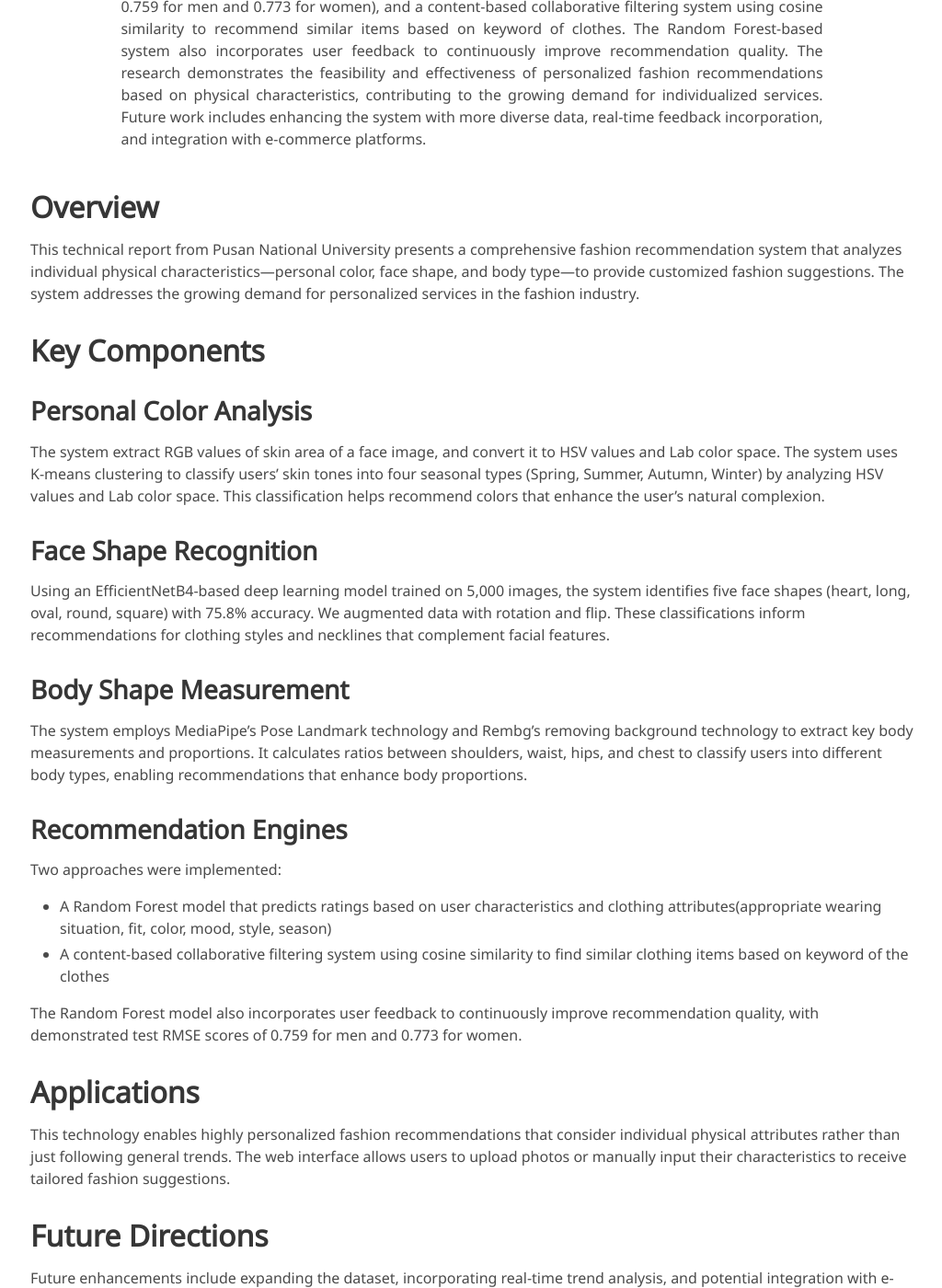
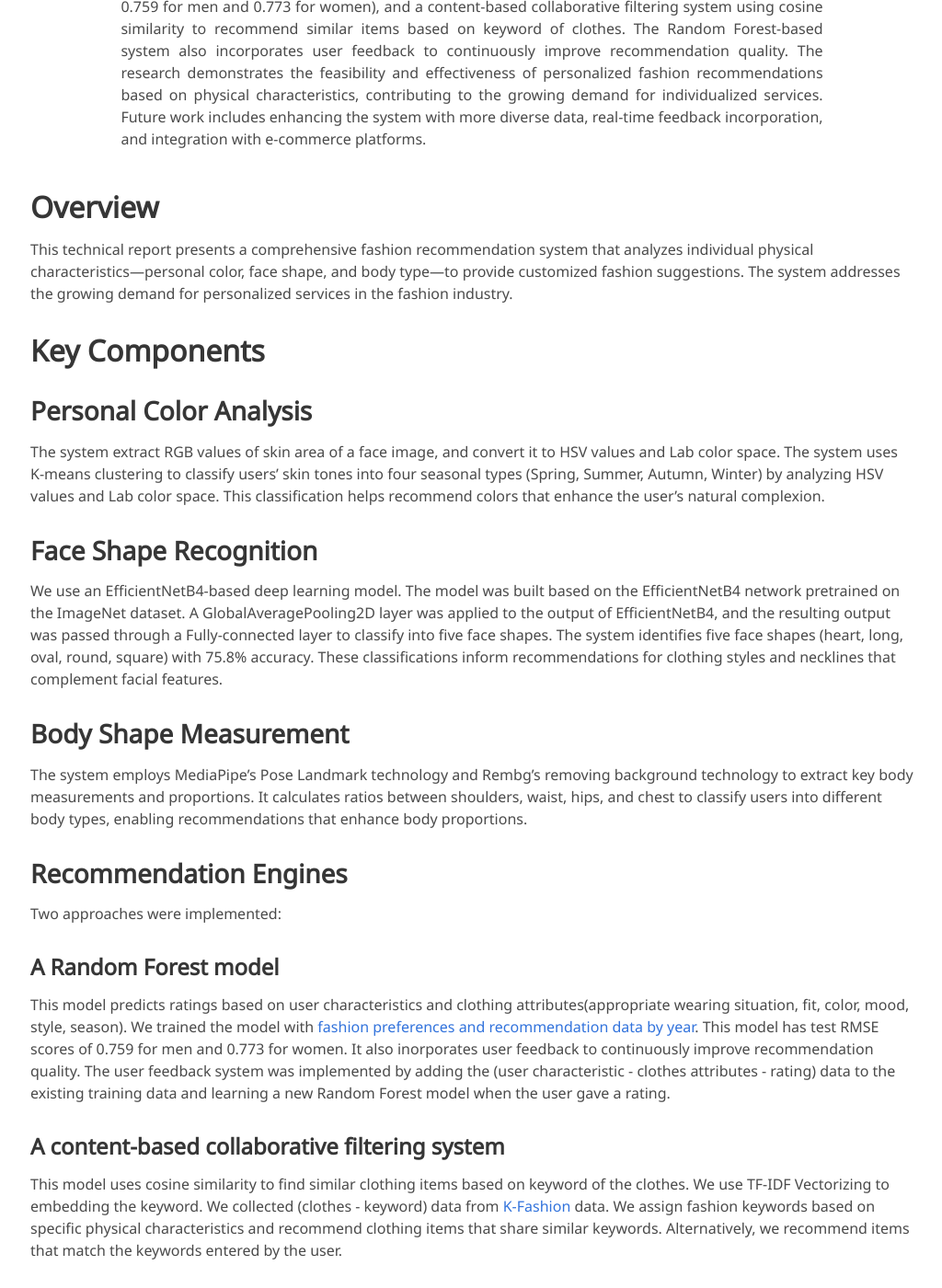
Before and after one commit to minchoCoin/capstone-team-24-page, a Jekyll site: the page built from index.md, in a window 1280 px wide and 1400 px high, scrolled down 774 px. Shown: the whole window at 92% size, without its empty margins (127-1151 px from the left). Built offline with Jekyll 4.4.1, drawn with Linux system fonts in a browser that asks for light colours; some web fonts are replaced.

Commit message:
Update index.md

```diff
--- a/index.md
+++ b/index.md
@@ -27,21 +27,23 @@ The research demonstrates the feasibility and effectiveness of personalized fash
 
 
 # Overview
-This technical report from Pusan National University presents a comprehensive fashion recommendation system that analyzes individual physical characteristics—personal color, face shape, and body type—to provide customized fashion suggestions. The system addresses the growing demand for personalized services in the fashion industry.
+This technical report presents a comprehensive fashion recommendation system that analyzes individual physical characteristics—personal color, face shape, and body type—to provide customized fashion suggestions. The system addresses the growing demand for personalized services in the fashion industry.
 # Key Components
 ## Personal Color Analysis
 The system extract RGB values of skin area of a face image, and convert it to HSV values and Lab color space. The system uses K-means clustering to classify users' skin tones into four seasonal types (Spring, Summer, Autumn, Winter) by analyzing HSV values and Lab color space. This classification helps recommend colors that enhance the user's natural complexion.
 ## Face Shape Recognition
-Using an EfficientNetB4-based deep learning model trained on 5,000 images, the system identifies five face shapes (heart, long, oval, round, square) with 75.8% accuracy. We augmented data with rotation and flip. These classifications inform recommendations for clothing styles and necklines that complement facial features.
+We use an EfficientNetB4-based deep learning model. The model was built based on the EfficientNetB4 network pretrained on the ImageNet dataset. A GlobalAveragePooling2D layer was applied to the output of EfficientNetB4, and the resulting output was passed through a Fully-connected layer to classify into five face shapes. The system identifies five face shapes (heart, long, oval, round, square) with 75.8% accuracy.  These classifications inform recommendations for clothing styles and necklines that complement facial features.
 ## Body Shape Measurement
 The system employs MediaPipe's Pose Landmark technology and Rembg's removing background technology to extract key body measurements and proportions. It calculates ratios between shoulders, waist, hips, and chest to classify users into different body types, enabling recommendations that enhance body proportions.
 ## Recommendation Engines
 Two approaches were implemented:
 
-- A Random Forest model that predicts ratings based on user characteristics and clothing attributes(appropriate wearing situation, fit, color, mood, style, season)
-- A content-based collaborative filtering system using cosine similarity to find similar clothing items based on keyword of the clothes
+### A Random Forest model
+This model predicts ratings based on user characteristics and clothing attributes(appropriate wearing situation, fit, color, mood, style, season). We trained the model with [fashion preferences and recommendation data by year](https://aihub.or.kr/aihubdata/data/view.do?dataSetSn=71446). This model has test RMSE scores of 0.759 for men and 0.773 for women. It also inorporates user feedback to continuously improve recommendation quality. The user feedback system was implemented by adding the  (user characteristic - clothes attributes - rating) data to the existing training data and learning a new Random Forest model when the user gave a rating.
 
-The Random Forest model also incorporates user feedback to continuously improve recommendation quality, with demonstrated test RMSE scores of 0.759 for men and 0.773 for women.
+### A content-based collaborative filtering system
+This model uses cosine similarity to find similar clothing items based on keyword of the clothes. We use TF-IDF Vectorizing to embedding the keyword. We collected (clothes - keyword) data from [K-Fashion](https://www.aihub.or.kr/aihubdata/data/view.do?currMenu=115&topMenu=100&aihubDataSe=data&dataSetSn=51) data. We assign fashion keywords based on specific physical characteristics and recommend clothing items that share similar keywords. Alternatively, we recommend items that match the keywords entered by the user.
+
 
 # Applications
 This technology enables highly personalized fashion recommendations that consider individual physical attributes rather than just following general trends. The web interface allows users to upload photos or manually input their characteristics to receive tailored fashion suggestions.
```
